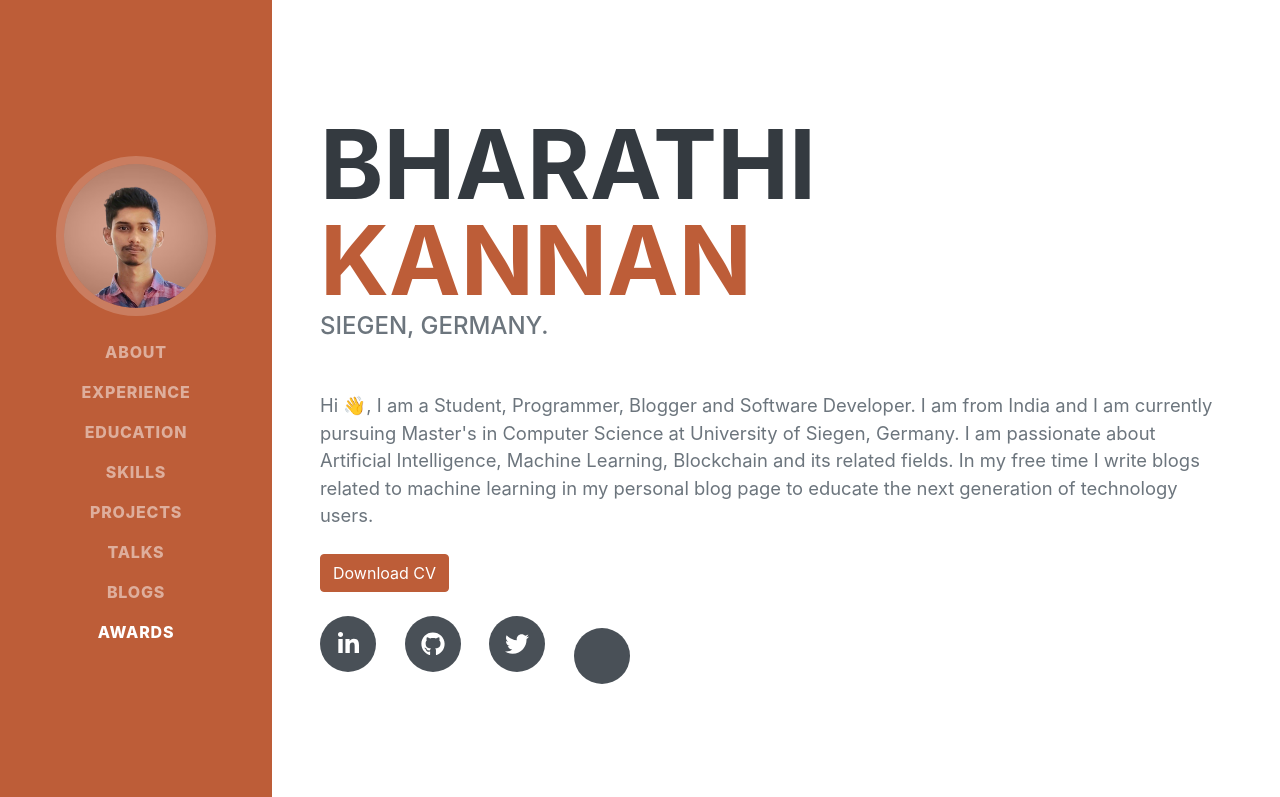
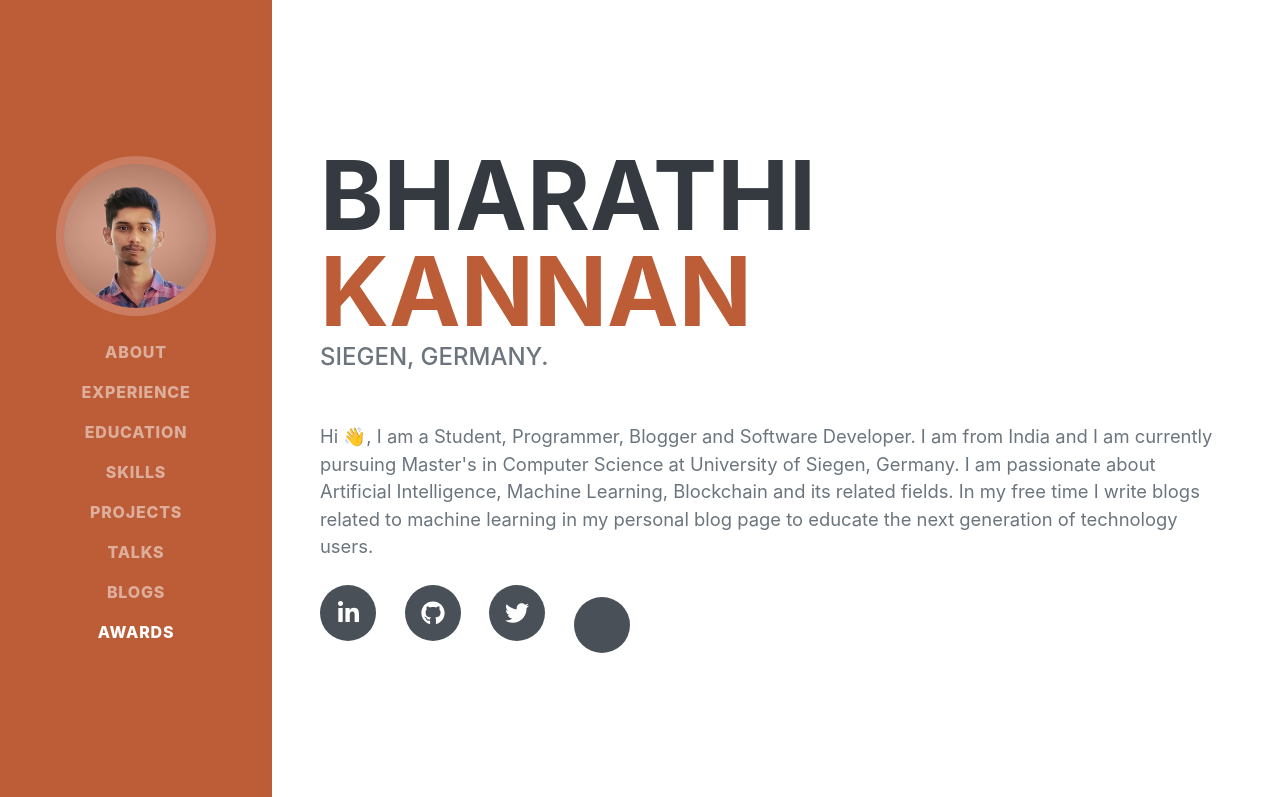
Before and after one commit to bharathikannann/bharathikannann.github.io, a plain HTML site: page index.html in a window 1280 px wide. Shown: the top 797 px of the page. Drawn offline with nearby package versions, Linux system fonts and the light colour scheme; some icons are missing; a web font is replaced by a local one.

Commit message:
Update index.html

```diff
--- a/index.html
+++ b/index.html
@@ -87,12 +87,11 @@
                     </h1>
                     <div class="subheading mb-5">
                         Siegen, Germany.
-
                     </div>
                     <p class="lead mb-4">Hi <span class="wave">👋</span>, I am a Student, Programmer, Blogger and Software Developer. I am from India and I am currently pursuing Master's in Computer Science at University of Siegen, Germany. I am passionate about Artificial Intelligence, Machine Learning, Blockchain and its related fields. In my free time I write blogs related to machine learning in my personal blog page to educate the next generation of technology users.</p>
-                    <div class="mb-4">
-                        <a href="assets/Curriculum vitae.pdf" target="_blank" class="btn btn-primary">Download CV</a>
-                    </div>
+<!--                     <div class="mb-4">
+                        <a href="" target="_blank" class="btn btn-primary">Download CV</a>
+                    </div> -->
                     <div class="social-icons">
                         <a class="social-icon" href="https://www.linkedin.com/in/bharathi-kannan-n-077a1b14a/" target="_blank"><i class="fab fa-linkedin-in"></i></a>
                         <a class="social-icon" href="https://github.com/bharathikannann" target="_blank"><i class="fab fa-github"></i></a>
```
